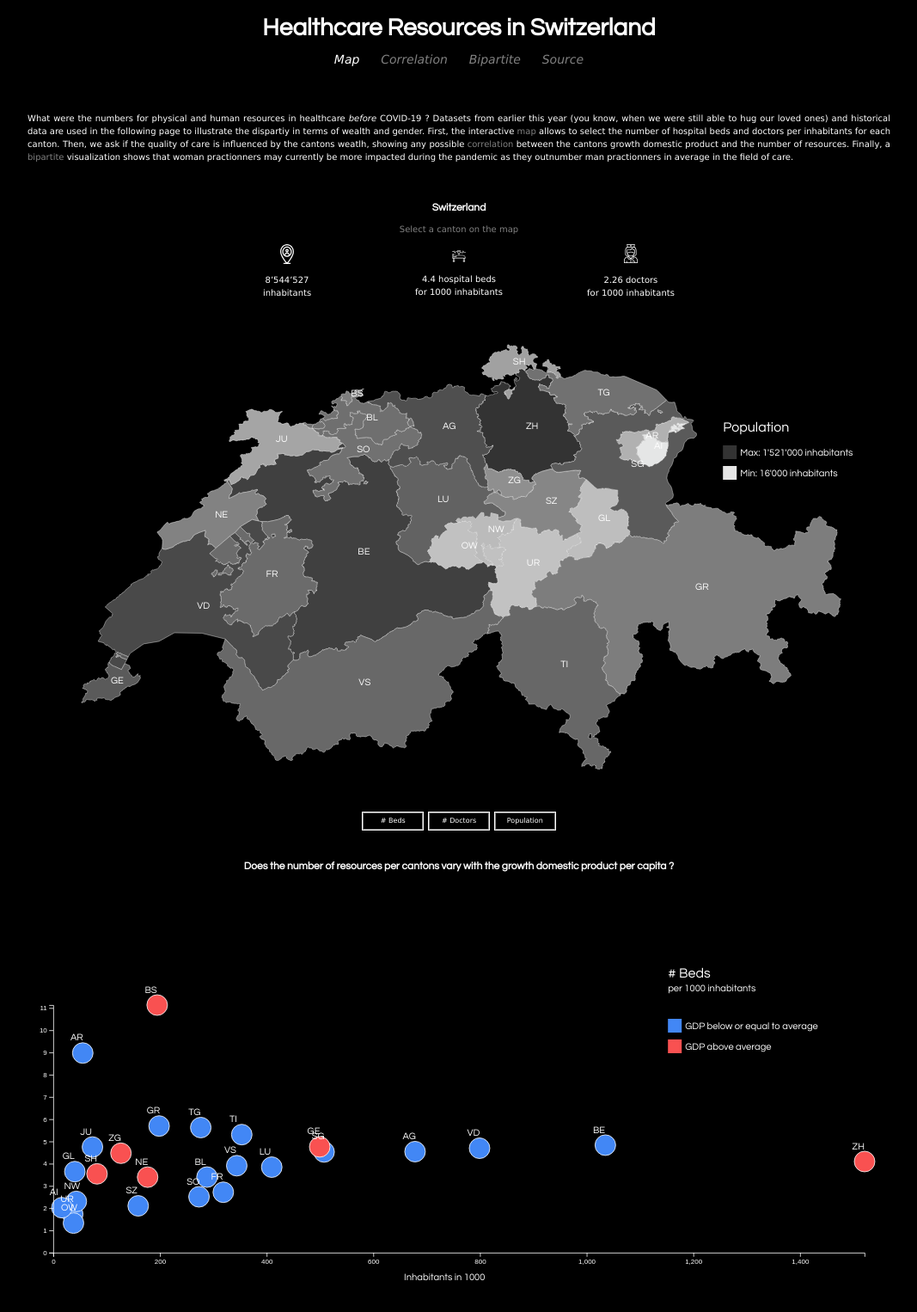
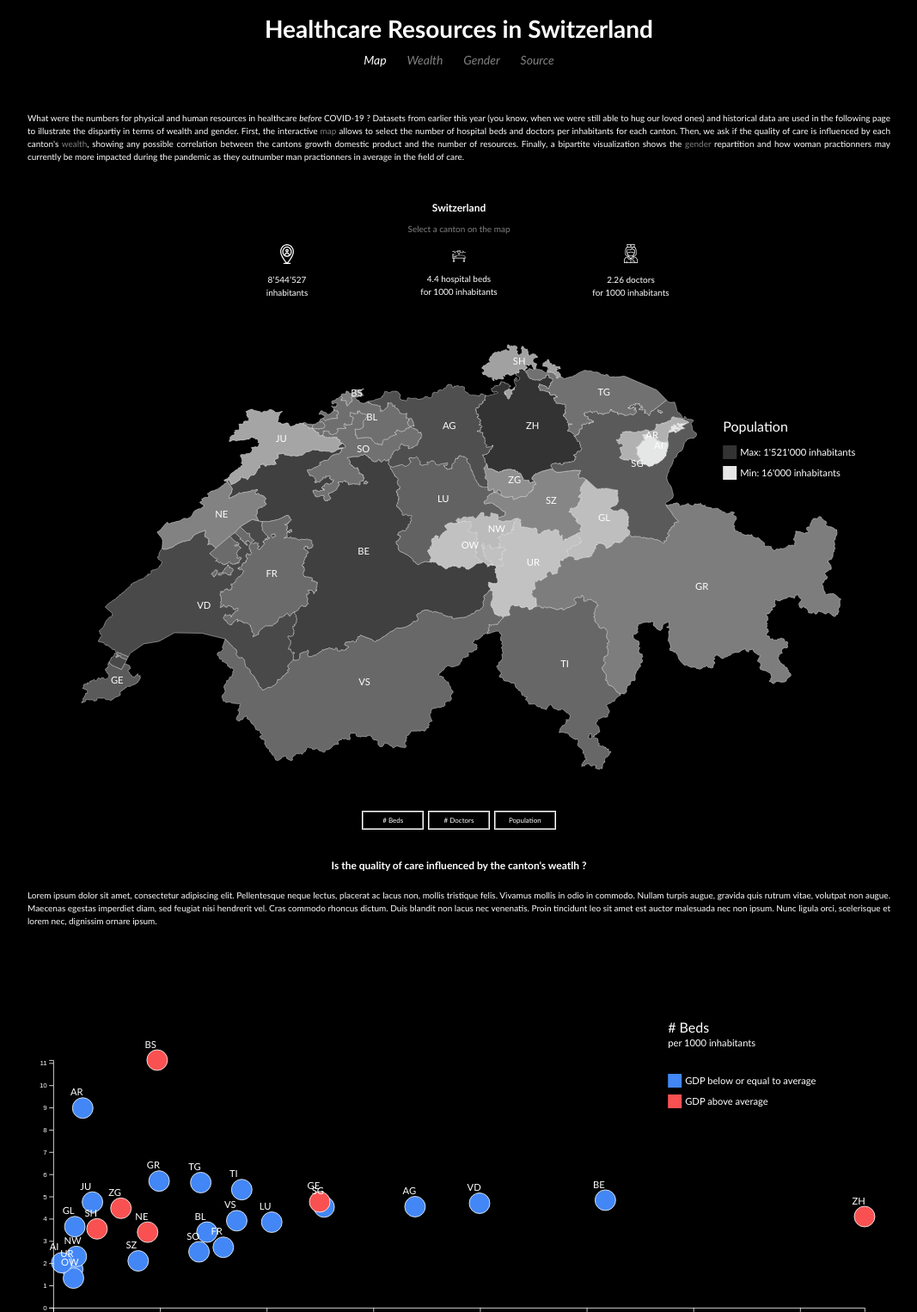
Before and after one commit to celinedupuis/COM-480-data-viz, a plain HTML site: page website/index.html in a window 1280 px wide. Shown: the top 1526 px of the page at 86% size, without its empty margins (106-1173 px from the left). Drawn offline with nearby package versions, Linux system fonts and the light colour scheme.

Commit message:
Change font and nav tab

```diff
--- a/website/index.html
+++ b/website/index.html
@@ -15,8 +15,8 @@
         <h1>Healthcare Resources in Switzerland</h1>
         <div>
             <a class="btn active" href="#section1">Map</a>
-            <a class="btn" href="#section2">Correlation</a>
-            <a class="btn" href="#section3">Bipartite</a>
+            <a class="btn" href="#section2">Wealth</a>
+            <a class="btn" href="#section3">Gender</a>
             <a class="btn" href="#section4">Source</a>
         </div>
     </header>
@@ -28,8 +28,9 @@
             <p class="sectionText" style="padding-top: 130px;">
                 What were the numbers for physical and human resources in healthcare <i>before</i> COVID-19 ? Datasets from earlier this year (you know, when we were still able to hug our loved ones) and historical data are used in the following page
                 to illustrate the dispartiy in terms of wealth and gender. First, the interactive
-                <a href="#section1">map</a> allows to select the number of hospital beds and doctors per inhabitants for each canton. Then, we ask if the quality of care is influenced by the cantons weatlh, showing any possible <a href="#section2">correlation</a>                between the cantons growth domestic product and the number of resources. Finally, a <a href="#section3">bipartite</a> visualization shows that woman practionners may currently be more impacted during the pandemic as they outnumber man
-                practionners in average in the field of care.
+                <a href="#section1">map</a> allows to select the number of hospital beds and doctors per inhabitants for each canton. Then, we ask if the quality of care is influenced by each canton's <a href="#section2">wealth</a>, showing any possible
+                correlation between the cantons growth domestic product and the number of resources. Finally, a bipartite visualization shows the <a href="#section3">gender</a> repartition and how woman practionners may currently be more impacted during
+                the pandemic as they outnumber man practionners in average in the field of care.
             </p>
         </div>
         <!-- Section 1: Interactive Map -->
@@ -60,17 +61,17 @@
 
         <!-- Section 2: Bubble Chart -->
         <div class="sectionPanel" id="section2">
-            <h3> Does the number of resources per cantons vary with the growth domestic product per capita ?</h3>
+            <h3> Is the quality of care influenced by the canton's weatlh ?</h3>
+            <p class="sectionText">Lorem ipsum dolor sit amet, consectetur adipiscing elit. Pellentesque neque lectus, placerat ac lacus non, mollis tristique felis. Vivamus mollis in odio in commodo. Nullam turpis augue, gravida quis rutrum vitae, volutpat non augue. Maecenas
+                egestas imperdiet diam, sed feugiat nisi hendrerit vel. Cras commodo rhoncus dictum. Duis blandit non lacus nec venenatis. Proin tincidunt leo sit amet est auctor malesuada nec non ipsum. Nunc ligula orci, scelerisque et lorem nec, dignissim
+                ornare ipsum.
+            </p>
             <svg id="bubbleChart" width="100%" height="80%" viewBox="0 0 1280 720"></svg>
             <div class="bubbleBtn">
                 <div class="bubbleChartButton btnResources activeButton" id="btn-beds"># Beds</div>
                 <div class="bubbleChartButton btnResources" id="btn-doctors"># Doctors</div>
                 <div class="bubbleChartButton btnRadius" id="btn-radius-w">GDP radius</div>
             </div>
-            <p class="sectionText"> <br> Lorem ipsum dolor sit amet, consectetur adipiscing elit. Pellentesque neque lectus, placerat ac lacus non, mollis tristique felis. Vivamus mollis in odio in commodo. Nullam turpis augue, gravida quis rutrum vitae, volutpat non augue.
-                Maecenas egestas imperdiet diam, sed feugiat nisi hendrerit vel. Cras commodo rhoncus dictum. Duis blandit non lacus nec venenatis. Proin tincidunt leo sit amet est auctor malesuada nec non ipsum. Nunc ligula orci, scelerisque et lorem
-                nec, dignissim ornare ipsum.
-            </p>
         </div>
 
         <!-- Section 3: Bipartite Graph -->
--- a/website/stylesheet/custom.css
+++ b/website/stylesheet/custom.css
@@ -1,11 +1,11 @@
     html {
         scroll-behavior: smooth;
-        font-family: "Avant Garde", Avantgarde, "Century Gothic", CenturyGothic, AppleGothic, sans-serif;
+        font-family: "Futura", "Trebuchet MS", Arial, sans-serif;
         font-size: 12px;
     }
 
     h1 {
-        font-family: "Avant Garde", Avantgarde, "Century Gothic", CenturyGothic, AppleGothic, sans-serif;
+        font-family: "Futura", "Trebuchet MS", Arial, sans-serif;
         font-size: 28px;
         font-style: normal;
         font-variant: normal;
@@ -14,7 +14,7 @@
     }
 
     h3 {
-        font-family: "Avant Garde", Avantgarde, "Century Gothic", CenturyGothic, AppleGothic, sans-serif;
+        font-family: "Futura", "Trebuchet MS", Arial, sans-serif;
         font-size: 16px;
         font-style: normal;
         font-variant: normal;
@@ -24,6 +24,7 @@
     }
 
     p {
+        font-family: "Futura", "Trebuchet MS", Arial, sans-serif;
         font-size: 12px;
     }
 
@@ -35,6 +36,7 @@
     }
 
     .sectionText {
+        font-family: "Futura", "Trebuchet MS", Arial, sans-serif;
         max-width: 1024px;
         margin: auto;
         text-align: justify;
@@ -44,17 +46,19 @@
     }
 
     a {
+        font-family: "Futura", "Trebuchet MS", Arial, sans-serif;
         text-decoration: none;
         color: grey;
     }
 
     .topnav {
+        font-family: "Futura", "Trebuchet MS", Arial, sans-serif;
         overflow: hidden;
         background-color: black;
-        font-family: "Avant Garde", Avantgarde, "Century Gothic", CenturyGothic, AppleGothic, sans-serif;
     }
 
     .btn {
+        font-family: "Futura", "Trebuchet MS", Arial, sans-serif;
         border: none;
         outline: none;
         padding: 10px 10px;
@@ -70,12 +74,14 @@
     }
 
     header {
+        font-family: "Futura", "Trebuchet MS", Arial, sans-serif;
         background-color: #000000;
         opacity: 1.0;
         margin-bottom: 10px;
     }
 
     footer {
+        font-family: "Futura", "Trebuchet MS", Arial, sans-serif;
         font-size: 9px;
         color: #808080;
         bottom: 0;
@@ -86,10 +92,10 @@
     .label-bipartite,
     .label-canton,
     .label-bubble {
+        font-family: "Futura", "Trebuchet MS", Arial, sans-serif;
         fill-opacity: 1;
         fill: rgb(255, 255, 255);
         font-size: 14px;
-        font-family: "Avant Garde", Avantgarde, "Century Gothic", CenturyGothic, AppleGothic, sans-serif;
     }
     /* MAP */
 
@@ -99,6 +105,7 @@
     }
 
     .cholorplethButton {
+        font-family: "Futura", "Trebuchet MS", Arial, sans-serif;
         cursor: pointer;
         border: 1px solid grey;
         outline-style: solid;
@@ -129,6 +136,7 @@
     /* BUBBLE CHART */
 
     .bubbleChartButton {
+        font-family: "Futura", "Trebuchet MS", Arial, sans-serif;
         cursor: pointer;
         border: 1px solid grey;
         outline-style: solid;
@@ -166,14 +174,16 @@
     }
 
     .legend-bubble {
+        font-family: "Futura", "Trebuchet MS", Arial, sans-serif;
         fill-opacity: 1;
         fill: rgb(255, 255, 255);
         font-size: 14px;
-        font-family: "Avant Garde", Avantgarde, "Century Gothic", CenturyGothic, AppleGothic, sans-serif;
+        font-family: "Futura", "Trebuchet MS", Arial, sans-serif;
     }
     /* BIPARTITE */
 
     .mainBars {
+        font-family: "Futura", "Trebuchet MS", Arial, sans-serif;
         shape-rendering: auto;
         fill-opacity: 0;
         stroke-width: 2px;
@@ -182,6 +192,7 @@
     }
 
     .subBars {
+        font-family: "Futura", "Trebuchet MS", Arial, sans-serif;
         shape-rendering: crispEdges;
     }
 
@@ -191,10 +202,10 @@
     }
 
     .perc {
+        font-family: "Futura", "Trebuchet MS", Arial, sans-serif;
         fill-opacity: 0.6;
         fill: rgb(255, 255, 255);
         font-size: 10px;
-        font-family: "Avant Garde", Avantgarde, "Century Gothic", CenturyGothic, AppleGothic, sans-serif;
     }
 
     @media only screen and (max-device-width: 993px) {
```
